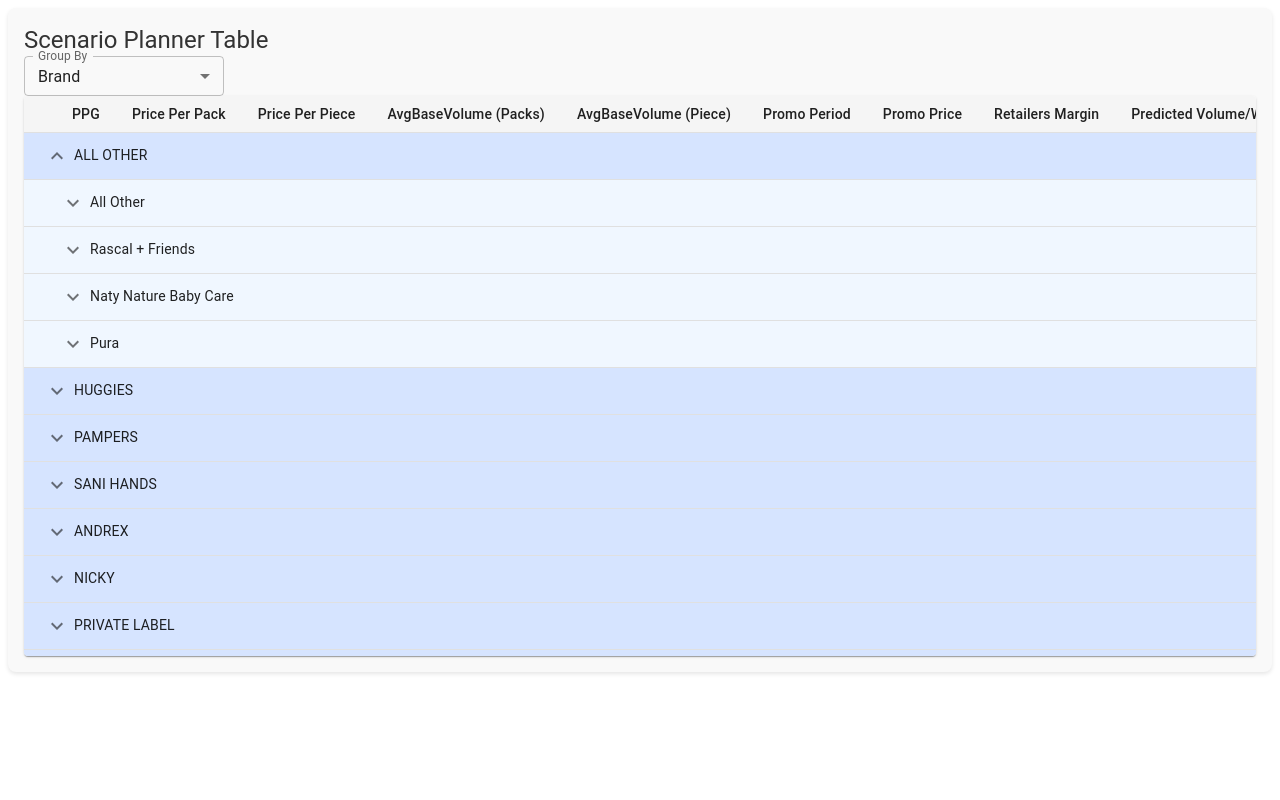
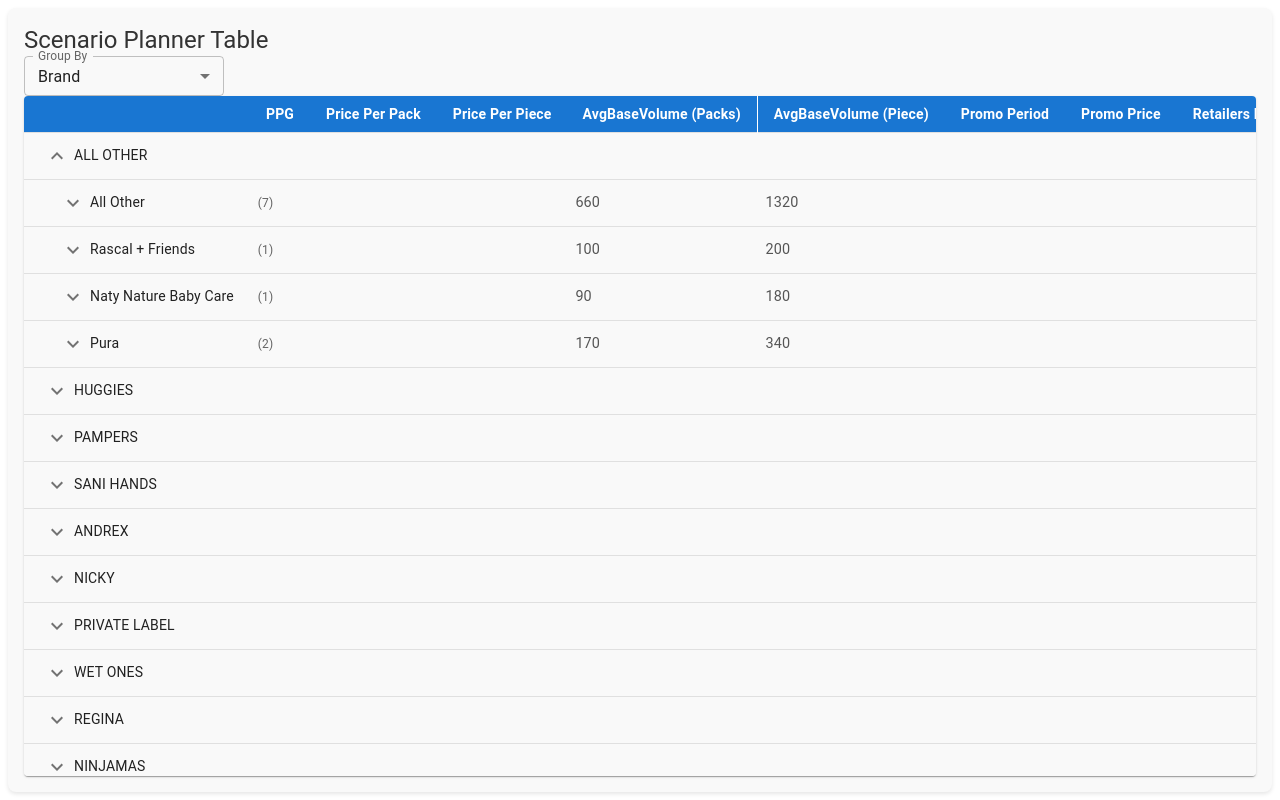
Before and after one commit to shanawarAnsari/Scenario-planner, a React (Create React App) app in the folder scenario-planner/: page / in a window 1280 px wide. Both pictures are taken after a click on the button 57 px from the left and 156 px from the top of the page. Built offline with nearby package versions, Linux system fonts and the light colour scheme.

Commit message:
initial-pp-tested

```diff
--- a/scenario-planner/src/scenario-planner/Planner/TableView.css
+++ b/scenario-planner/src/scenario-planner/Planner/TableView.css
@@ -17,7 +17,7 @@
 }
 
 .table-container {
-  height: 70vh;
+  height: 85vh;
   overflow-y: auto;
   border-radius: 8px;
 }
@@ -25,8 +25,6 @@
 .table-header {
   font-weight: bold;
   white-space: nowrap;
-  background-color: #e0e0e0;
-  color: #333;
   text-align: left;
   padding: 8px;
 }
@@ -44,8 +42,6 @@
 
 .group-header {
   font-weight: bold;
-  background-color: #d6e4ff;
-  color: #1a73e8;
   white-space: nowrap;
   padding: 8px;
   border-bottom: 1px solid #ccc;
@@ -54,8 +50,6 @@
 .subgroup-header {
   padding-left: 16px;
   font-weight: bold;
-  background-color: #f0f7ff;
-  color: #1a73e8;
   white-space: nowrap;
   padding: 8px;
   border-bottom: 1px solid #ccc;
--- a/scenario-planner/src/scenario-planner/Planner/TableView.tsx
+++ b/scenario-planner/src/scenario-planner/Planner/TableView.tsx
@@ -16,6 +16,21 @@
 import { ExpandMore, ExpandLess } from "@mui/icons-material";
 import mockData from "../mockData";
 import "./TableView.css";
+
+// Common styles
+const headerCellStyles = {
+  backgroundColor: "#1976d2", // MUI blue
+  color: "white",
+  fontWeight: "bold",
+  whiteSpace: "nowrap",
+};
+
+const bodyCellStyles = {
+  whiteSpace: "nowrap",
+  padding: "6px 8px",
+  fontSize: "0.9rem",
+  color: "#555",
+};
 
 interface MockDataItem {
   mfr: string;
@@ -74,21 +89,53 @@
         }, {} as Record<string, MockDataItem[]>)
       : {};
 
+  const calculateAggregates = (items: MockDataItem[]) => {
+    const totalPacks = items.reduce(
+      (sum, item) => sum + item["AvgBaseVolume(Packs)"],
+      0
+    );
+    const totalPieces = items.reduce(
+      (sum, item) => sum + item["AvgBaseVolume(Piece)"],
+      0
+    );
+    const totalPredictedVolume = items.reduce(
+      (sum, item) => sum + item["predicted volume per week"],
+      0
+    );
+    const totalUplifts = items.reduce(
+      (sum, item) => sum + item["uplifts vs base"],
+      0
+    );
+
+    return {
+      totalPacks,
+      totalPieces,
+      totalPredictedVolume,
+      totalUplifts,
+    };
+  };
+
   const renderRow = (item: MockDataItem, level: number) => (
     <TableRow key={item.pid} className="table-row">
-      <TableCell className="table-cell blank-cell" colSpan={level}></TableCell>
-      <TableCell className="table-cell">{item.ppg}</TableCell>
-      <TableCell className="table-cell">{item.priceperpack}</TableCell>
-      <TableCell className="table-cell">{item.priceperpiece}</TableCell>
-      <TableCell className="table-cell">{item["AvgBaseVolume(Packs)"]}</TableCell>
-      <TableCell className="table-cell">{item["AvgBaseVolume(Piece)"]}</TableCell>
-      <TableCell className="table-cell">{item.PromoPeriod}</TableCell>
-      <TableCell className="table-cell">{item.PromoPrice}</TableCell>
-      <TableCell className="table-cell">{item.RetailersMargin}</TableCell>
-      <TableCell className="table-cell">
+      {groupBy !== "ppg" && (
+        <TableCell sx={{ ...bodyCellStyles }} colSpan={level}></TableCell>
+      )}
+      <TableCell sx={{ ...bodyCellStyles }}>{item.ppg}</TableCell>
+      <TableCell sx={{ ...bodyCellStyles }}>{item.priceperpack}</TableCell>
+      <TableCell sx={{ ...bodyCellStyles }}>{item.priceperpiece}</TableCell>
+      <TableCell sx={{ ...bodyCellStyles }}>
+        {item["AvgBaseVolume(Packs)"]}
+      </TableCell>
+      <TableCell sx={{ ...bodyCellStyles }}>
+        {item["AvgBaseVolume(Piece)"]}
+      </TableCell>
+      <TableCell sx={{ ...bodyCellStyles }}>{item.PromoPeriod}</TableCell>
+      <TableCell sx={{ ...bodyCellStyles }}>{item.PromoPrice}</TableCell>
+      <TableCell sx={{ ...bodyCellStyles }}>{item.RetailersMargin}</TableCell>
+      <TableCell sx={{ ...bodyCellStyles }}>
         {item["predicted volume per week"]}
       </TableCell>
-      <TableCell className="table-cell">{item["uplifts vs base"]}</TableCell>
+      <TableCell sx={{ ...bodyCellStyles }}>{item["uplifts vs base"]}</TableCell>
     </TableRow>
   );
 
@@ -117,31 +164,39 @@
             <TableRow>
               {groupBy !== "ppg" && (
                 <TableCell
-                  className="table-header blank-header"
-                  colSpan={1}
+                  sx={{ ...headerCellStyles }}
+                  colSpan={groupBy === "subBrd" ? 1 : 2}
                 ></TableCell>
               )}
-              <TableCell className="table-header">PPG</TableCell>
-              <TableCell className="table-header">Price Per Pack</TableCell>
-              <TableCell className="table-header">Price Per Piece</TableCell>
-              <TableCell className="table-header">AvgBaseVolume (Packs)</TableCell>
-              <TableCell className="table-header">AvgBaseVolume (Piece)</TableCell>
-              <TableCell className="table-header">Promo Period</TableCell>
-              <TableCell className="table-header">Promo Price</TableCell>
-              <TableCell className="table-header">Retailers Margin</TableCell>
-              <TableCell className="table-header">Predicted Volume/Week</TableCell>
-              <TableCell className="table-header">Uplifts vs Base</TableCell>
+              <TableCell sx={{ ...headerCellStyles }}>PPG</TableCell>
+              <TableCell sx={{ ...headerCellStyles }}>Price Per Pack</TableCell>
+              <TableCell sx={{ ...headerCellStyles }}>Price Per Piece</TableCell>
+              <TableCell sx={{ ...headerCellStyles }}>
+                AvgBaseVolume (Packs)
+              </TableCell>
+              <TableCell sx={{ ...headerCellStyles }}>
+                AvgBaseVolume (Piece)
+              </TableCell>
+              <TableCell sx={{ ...headerCellStyles }}>Promo Period</TableCell>
+              <TableCell sx={{ ...headerCellStyles }}>Promo Price</TableCell>
+              <TableCell sx={{ ...headerCellStyles }}>Retailers Margin</TableCell>
+              <TableCell sx={{ ...headerCellStyles }}>
+                Predicted Volume/Week
+              </TableCell>
+              <TableCell sx={{ ...headerCellStyles }}>Uplifts vs Base</TableCell>
             </TableRow>
           </TableHead>
           <TableBody>
             {groupBy === "ppg"
               ? mockData.map((item) => renderRow(item, 0))
               : groupBy === "subBrd"
-              ? Object.entries(groupedData).map(([subGroup, items]) => (
+              ? Object.entries(groupedData).map(([subGroup, items]) => {
+                  const aggregates = calculateAggregates(items as MockDataItem[]);
+                  return (
                     <React.Fragment key={subGroup}>
                       <TableRow className="group-row">
                         <TableCell
-                        colSpan={11}
+                          colSpan={1}
                           className="group-header"
                           style={{ paddingLeft: "16px" }}
                         >
@@ -157,15 +212,51 @@
                           </IconButton>
                           {subGroup}
                         </TableCell>
+                        <TableCell sx={{ ...bodyCellStyles }}>
+                          <Typography
+                            sx={{ fontSize: "12px" }}
+                            color="textSecondary"
+                          >
+                            ({items.length})
+                          </Typography>
+                        </TableCell>
+                        <TableCell sx={{ ...bodyCellStyles }}>
+                          {/* Empty for Price Per Pack */}
+                        </TableCell>
+                        <TableCell sx={{ ...bodyCellStyles }}>
+                          {/* Empty for Price Per Piece */}
+                        </TableCell>
+                        <TableCell sx={{ ...bodyCellStyles }}>
+                          {aggregates.totalPacks}
+                        </TableCell>
+                        <TableCell sx={{ ...bodyCellStyles }}>
+                          {aggregates.totalPieces}
+                        </TableCell>
+                        <TableCell sx={{ ...bodyCellStyles }}>
+                          {/* Empty for Promo Period */}
+                        </TableCell>
+                        <TableCell sx={{ ...bodyCellStyles }}>
+                          {/* Empty for Promo Price */}
+                        </TableCell>
+                        <TableCell sx={{ ...bodyCellStyles }}>
+                          {/* Empty for Retailers Margin */}
+                        </TableCell>
+                        <TableCell sx={{ ...bodyCellStyles }}>
+                          {aggregates.totalPredictedVolume}
+                        </TableCell>
+                        <TableCell sx={{ ...bodyCellStyles }}>
+                          {aggregates.totalUplifts}
+                        </TableCell>
                       </TableRow>
                       {expandedGroups[subGroup] &&
                         (items as MockDataItem[]).map((item) => renderRow(item, 1))}
                     </React.Fragment>
-                ))
+                  );
+                })
               : Object.entries(groupedData).map(([brand, subGroups]) => (
                   <React.Fragment key={brand}>
                     <TableRow className="group-row">
-                      <TableCell colSpan={11} className="group-header">
+                      <TableCell colSpan={12} className="group-header">
                         <IconButton size="small" onClick={() => toggleGroup(brand)}>
                           {expandedGroups[brand] ? <ExpandLess /> : <ExpandMore />}
                         </IconButton>
@@ -173,11 +264,17 @@
                       </TableCell>
                     </TableRow>
                     {expandedGroups[brand] &&
-                      Object.entries(subGroups).map(([subGroup, items]) => (
+                      Object.entries(
+                        subGroups as Record<string, MockDataItem[]>
+                      ).map(([subGroup, items]) => {
+                        const aggregates = calculateAggregates(
+                          items as MockDataItem[]
+                        );
+                        return (
                           <React.Fragment key={subGroup}>
                             <TableRow className="subgroup-row">
                               <TableCell
-                              colSpan={11}
+                                colSpan={2} // Adjusted colSpan to align with the Brand level
                                 className="subgroup-header"
                                 style={{ paddingLeft: "32px" }}
                               >
@@ -193,13 +290,49 @@
                                 </IconButton>
                                 {subGroup}
                               </TableCell>
+                              <TableCell sx={{ ...bodyCellStyles }}>
+                                <Typography
+                                  sx={{ fontSize: "12px" }}
+                                  color="textSecondary"
+                                >
+                                  ({items.length})
+                                </Typography>
+                              </TableCell>
+                              <TableCell sx={{ ...bodyCellStyles }}>
+                                {/* Empty for Price Per Pack */}
+                              </TableCell>
+                              <TableCell sx={{ ...bodyCellStyles }}>
+                                {/* Empty for Price Per Piece */}
+                              </TableCell>
+                              <TableCell sx={{ ...bodyCellStyles }}>
+                                {aggregates.totalPacks}
+                              </TableCell>
+                              <TableCell sx={{ ...bodyCellStyles }}>
+                                {aggregates.totalPieces}
+                              </TableCell>
+                              <TableCell sx={{ ...bodyCellStyles }}>
+                                {/* Empty for Promo Period */}
+                              </TableCell>
+                              <TableCell sx={{ ...bodyCellStyles }}>
+                                {/* Empty for Promo Price */}
+                              </TableCell>
+                              <TableCell sx={{ ...bodyCellStyles }}>
+                                {/* Empty for Retailers Margin */}
+                              </TableCell>
+                              <TableCell sx={{ ...bodyCellStyles }}>
+                                {aggregates.totalPredictedVolume}
+                              </TableCell>
+                              <TableCell sx={{ ...bodyCellStyles }}>
+                                {aggregates.totalUplifts}
+                              </TableCell>
                             </TableRow>
                             {expandedSubGroups[subGroup] &&
                               (items as MockDataItem[]).map((item) =>
                                 renderRow(item, 2)
                               )}
                           </React.Fragment>
-                      ))}
+                        );
+                      })}
                   </React.Fragment>
                 ))}
           </TableBody>
```
Lines whose indentation alone changed are shown as unchanged.
